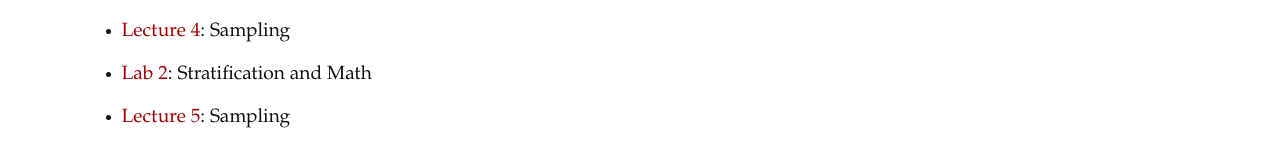
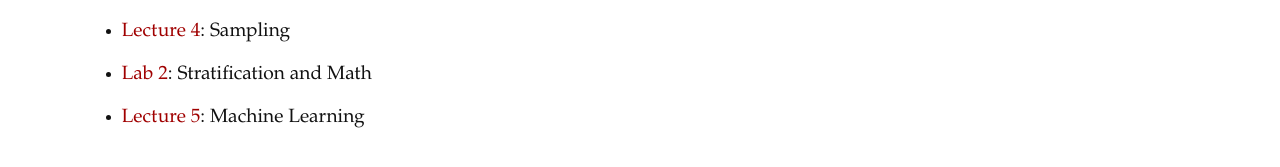
Before and after one commit to namwkim/2017, a Jekyll site: the page built from lectures/index.md, in a window 1280 px wide. Shown: the part 401-568 px from the top of the page. Built offline with Jekyll 4.4.1, drawn with Linux system fonts in a browser that asks for light colours; nearby versions of some CDN libraries.

Commit message:
fixed mistake in index

```diff
--- a/lectures/index.md
+++ b/lectures/index.md
@@ -10,4 +10,4 @@ layout: "default"
 - [Lecture 3](lecture3.html): Law of Large Numbers, CLT, and Monte Carlo
 - [Lecture 4](lecture4.html): Sampling
 - [Lab 2](lab2.html): Stratification and Math
-- [Lecture 5](lecture5.html): Sampling
+- [Lecture 5](lecture5.html): Machine Learning
```
